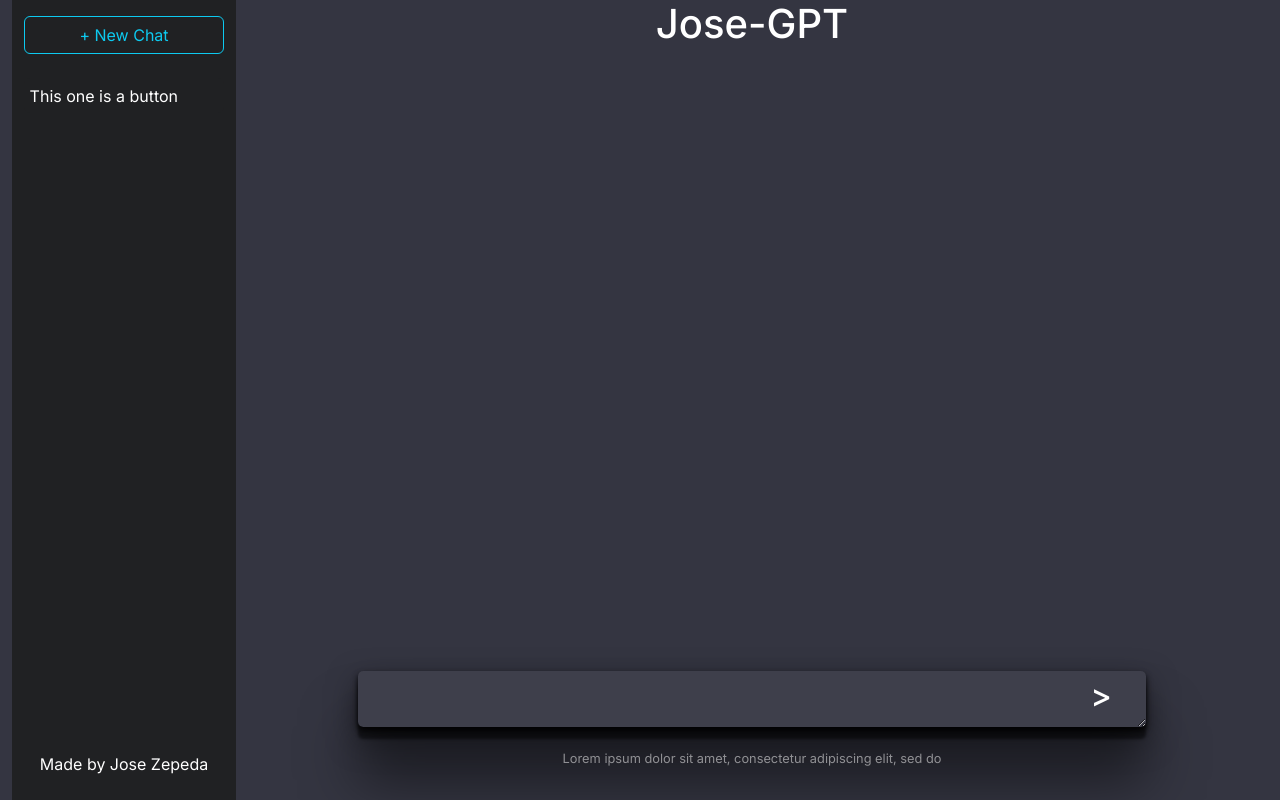
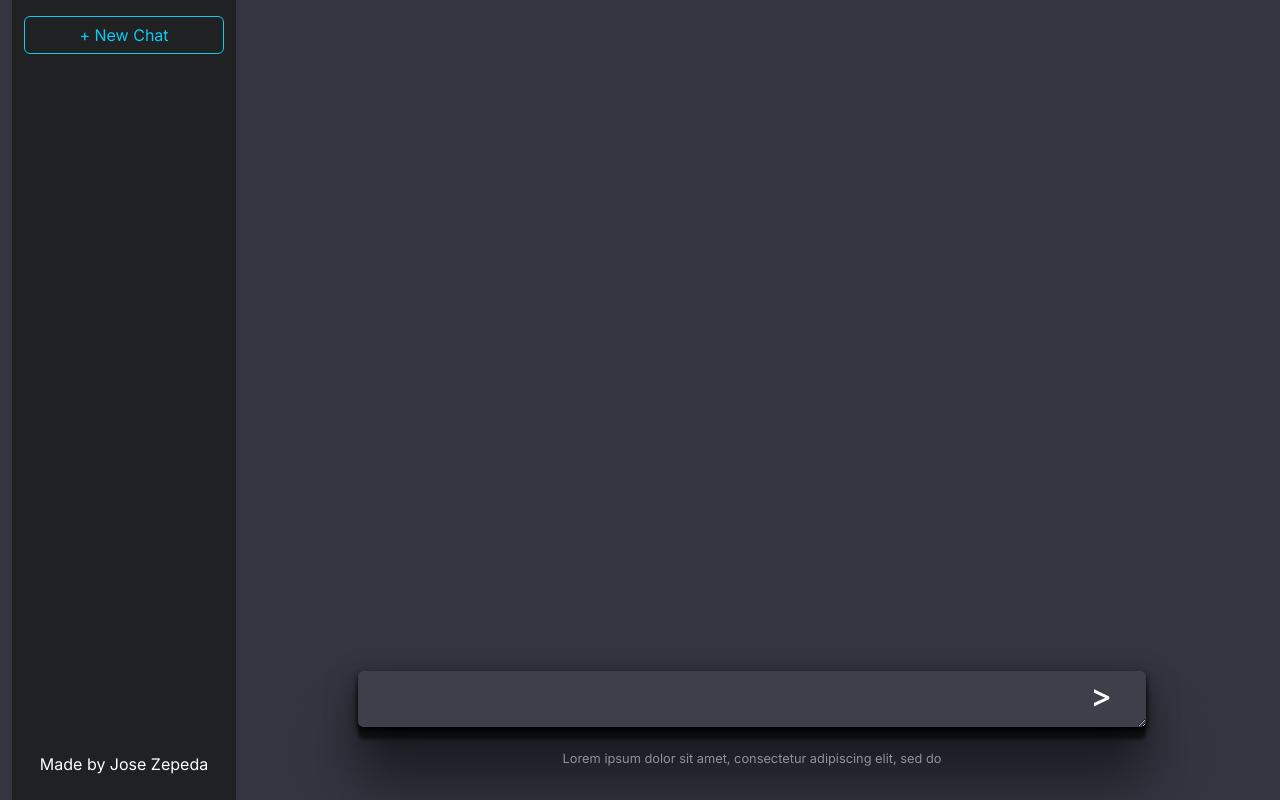
Before and after one commit to J2ZROMERO/GPT-React-Redux, a Next.js app: page / in a window 1280 px wide. Built offline with nearby package versions, Linux system fonts and the light colour scheme.

Commit message:
Add conversations in feed section

```diff
--- a/src/app/page.js
+++ b/src/app/page.js
@@ -5,40 +5,69 @@ import { Button, Container, Navbar, ListGroup } from "react-bootstrap";
 import "./index";
 
 export default function Home() {
-
   const [value, setValue] = useState(null);
-const [message, setMessage] = useState(null);
-
+  const [message, setMessage] = useState(null);
+  const [previuosChats, setPreviousChats] = useState([]);
+  const [currentTitle, setCurrentTitle] = useState([]);
 
   const getMessages = async () => {
     const options = {
       method: "POST",
       headers: {
-        "Content-Type": "application/json"
+        "Content-Type": "application/json",
       },
       body: JSON.stringify({
         message: value,
         max_tokens: 10,
-      })
+      }),
+    };
+    try {
+      const response = await fetch(
+        "http://localhost:8000/completions",
+        options
+      );
+      const data = await response.json();
+      setMessage(data.choices[0].message);
+    } catch (error) {
+      console.log(error);
     }
-    try{
+  };
 
-      const response = await fetch('http://localhost:8000/completions', options)
-      const data  = await response.json();
-      setMessage(data.choices[0].message);
+  useEffect(() => {
+    console.log(currentTitle, value, message);
+
+    if (!currentTitle && value && message) {
+      setCurrentTitle(value);
+    }
+    if (currentTitle && value && message) {
+      setPreviousChats((prevChats) =>
+      [...prevChats,
+        { title: currentTitle, role: "user", content: value },
+        { title: currentTitle, role: message.role, content: message.content },
+      ]);
+    }
+  }, [message, currentTitle]); // [] wherever those
+
+const createNewChat = () => {
+  setMessage(null);
+  setValue("");
+  setCurrentTitle(null);
+}
+
+const currentChat  = previuosChats.filter(previuosChat => previuosChat.title === currentTitle)
 
 
-    }catch(error){
-      console.log(error);
-    }
-  }
-
+  console.log(previuosChats);
   return (
     <Container fluid className="app">
       <Container fluid className="side-bar d-flex flex-column">
-        <Button variant="outline-info mt-3 w-100">+ New Chat</Button>
+        <Button variant="outline-info mt-3 w-100" onClick={createNewChat}>+ New Chat</Button>
         <ListGroup className="history mt-4 h-100">
-          <ListGroup.Item action>This one is a button</ListGroup.Item>
+          {currentChat.map((chatMessage,index  ) =>
+           <ListGroup.Item key={index} action>
+
+          </ListGroup.Item>)}
+
         </ListGroup>
 
         <Navbar>
@@ -47,13 +76,21 @@ const [message, setMessage] = useState(null);
       </Container>
 
       <Container className="main">
-        <h1> Jose-GPT</h1>
+        {!currentTitle && <h1> Jose-GPT</h1>}
 
         <ListGroup className="feed"></ListGroup>
         <Container className="bottom-section">
           <Container className="input-container p-0">
             <Container className="submit ml-0 mr-0 p-0">
-              <textarea rows={1} value={value}  onChange={(e) => setValue(e.target.value)}/> <h5 className="submit-icon" onClick={getMessages}> &#62; </h5>
+              <textarea
+                rows={1}
+                value={value}
+                onChange={(e) => setValue(e.target.value)}
+              />{" "}
+              <h5 className="submit-icon" onClick={getMessages}>
+                {" "}
+                &#62;{" "}
+              </h5>
             </Container>
 
             <p className="info">
```
Also changed, not shown: src/server.js (+15 -13 lines).
